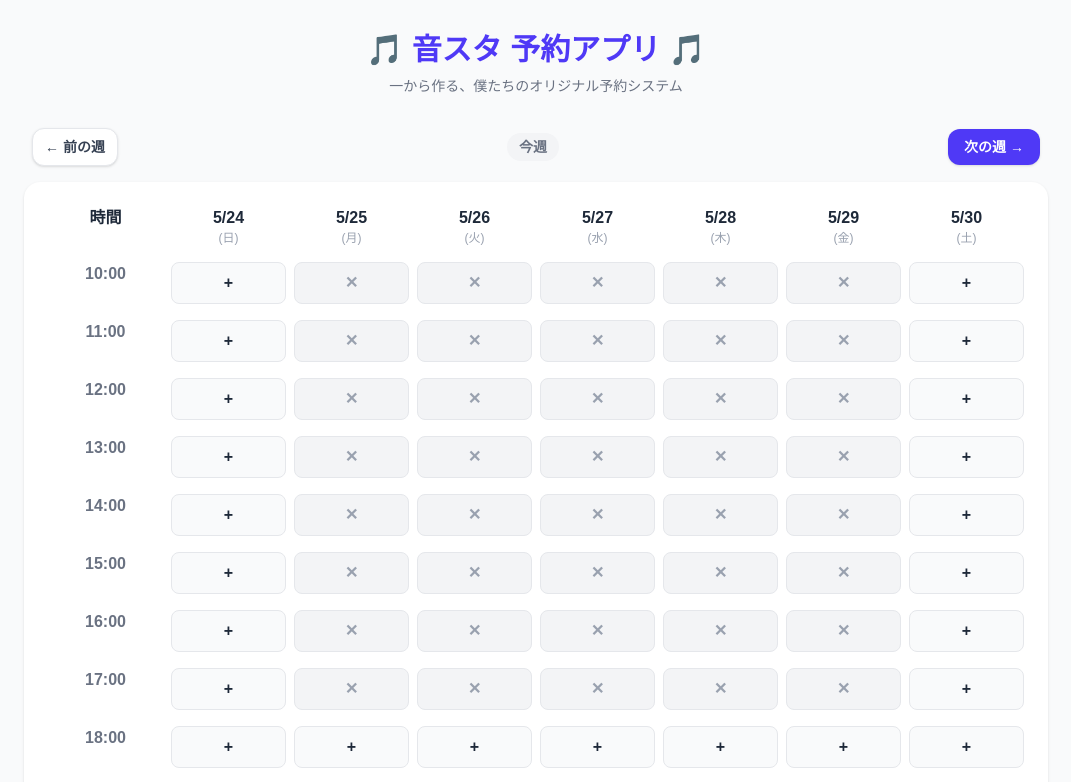
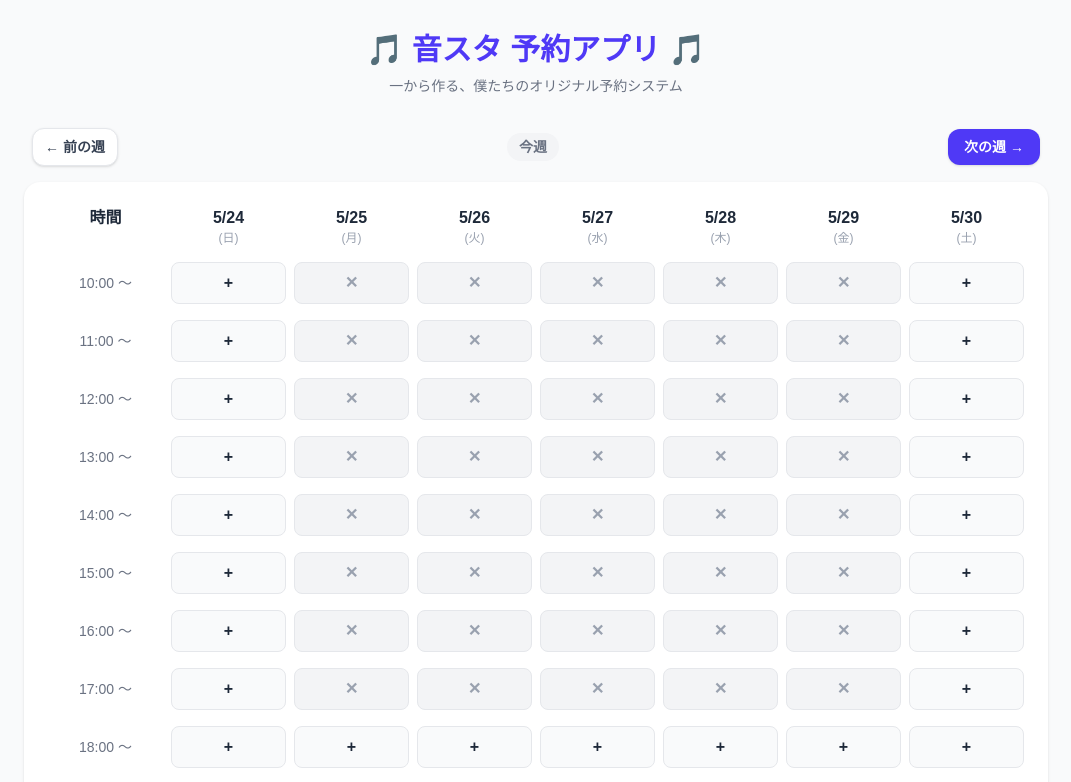
Before and after one commit to Setuna0420/ts-docker, a Next.js app in the folder club-room-reserve/: page / in a window 1280 px wide. Shown: the top 782 px of the page, without its empty margins (104-1175 px from the left). Built offline with nearby package versions, Linux system fonts and the light colour scheme.

Commit message:
表のマス目を一個減らして、時間の表示を変えました

```diff
--- a/club-room-reserve/src/app/page.tsx
+++ b/club-room-reserve/src/app/page.tsx
@@ -29,7 +29,7 @@ const generateInitialDays = (offset: number) => {
 /*時刻を表示するためのやつ */
 const generateTimes = () => {
   const times = [];
-  for (let i = 10; i < 23; i++) {
+  for (let i = 10; i < 22; i++) {
     const label = i + ":00";
     times.push({ label: label });
   }
@@ -108,24 +108,28 @@ export default function ReservationPage() {
           </div>
 
           {/* 時間ごとの行（二重ループ） */}
-          {times.map((time) => (
-            <div key={time.label} className="grid grid-cols-8 gap-2 mb-4 text-center font-bold">
-              <div className="text-gray-500">{time.label}</div>
+         {/* 時間ごとの行（二重ループ） */}
+          {times.map((time) => {
+            const startHour = parseInt(time.label);
+            const endHour = startHour + 1;
+
+            return (
+              <div key={time.label} className="grid grid-cols-8 gap-2 mb-4 text-center font-bold items-center">
+               {/* 左端の時間表示：重複を削ってシンプルに整えました */}
+                {/* 左端の時間表示：スッキリ1行で「10:00～」にする */}
+                <div className="text-gray-500 flex items-center justify-center h-full text-sm font-medium">
+                {startHour}:00 ～
+              </div>
 
                 {days.map((day) => {
                   const slotId = time.label + " " + day.label;
                   const isWeekdayLine = day.dayOfWeek !== "日" && day.dayOfWeek !== "土";
                   const isClassTime = time.label >= "10:00" && time.label < "18:00";
 
-                // すでに予約されているか、または「平日の授業時間」ならボタンを「✕」にする
-                // 92行目：予約データを探す（名前を表示するのに使いたい）
                   const bookingData = bookedSlots.find(b => b.slotId === slotId);
+                  const isSystemDisabled = isWeekdayLine && isClassTime;
+                  const isDisable = isSystemDisabled || !!bookingData;
 
-                // 💡 ここを新しく追加：授業時間かどうかを判定（✕にするために使いたい）
-                const isSystemDisabled = isWeekdayLine && isClassTime;
-
-                // 💡 ここを修正：ボタンを「押せなくする」のは、授業時間 のときだけにしたい！
-                const isDisable = isSystemDisabled || !!bookingData;
                   return (
                     <button
                       key={time.label + "-" + day.label}
@@ -148,7 +152,8 @@ export default function ReservationPage() {
                   )
                 })}
               </div>
-          ))}
+            )
+          })}
 
         </div> {/* 白いボックスの終わり */}
 
```
Lines whose indentation alone changed are shown as unchanged.
